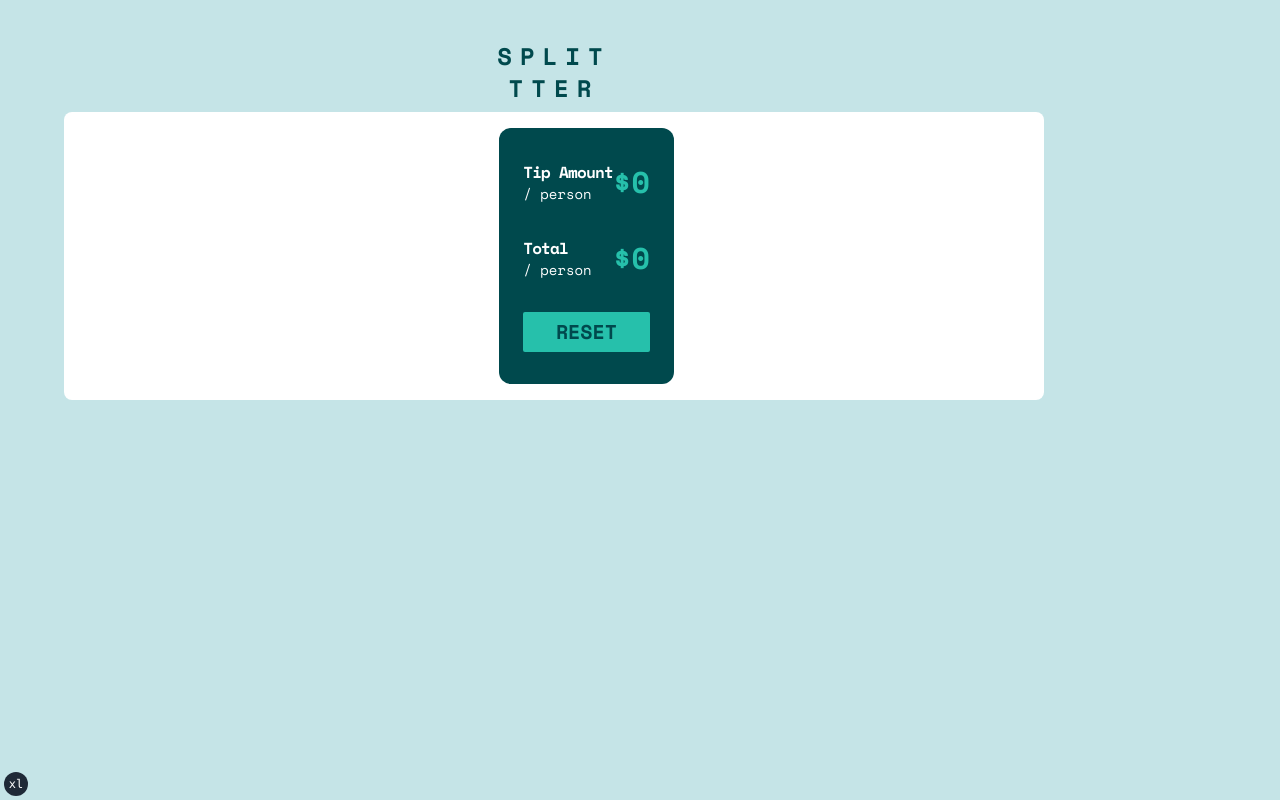
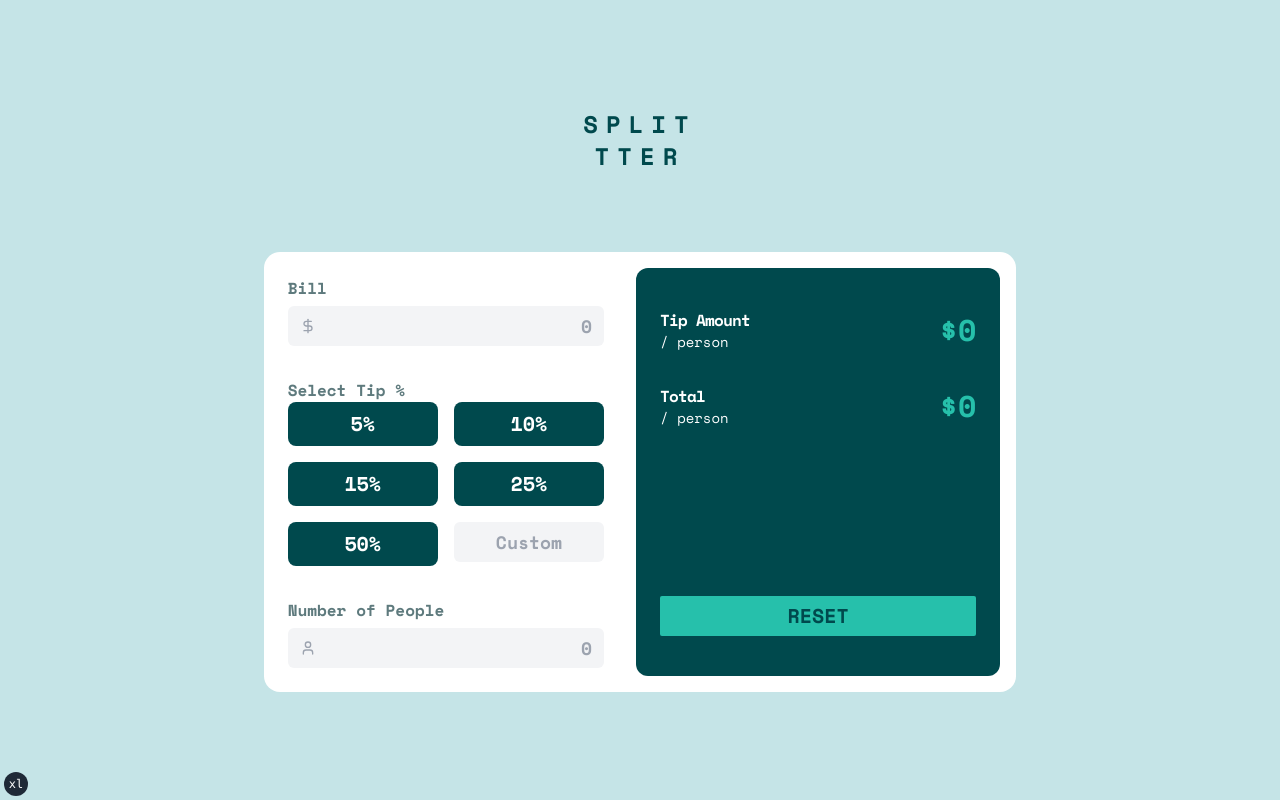
Before and after one commit to mohamedhadia/split-tter, a Next.js app: page / in a window 1280 px wide. Built offline with nearby package versions, Linux system fonts and the light colour scheme.

Commit message:
feat(form): add form state and fns

```diff
--- a/app/page.tsx
+++ b/app/page.tsx
@@ -1,28 +1,71 @@
 "use client"
 
+import { useState } from "react"
+
 import { Button } from "@/components/ui/button"
+import TipForm from "@/components/TipForm"
 import TipRow from "@/components/TipRow"
 
 export default function IndexPage() {
+  const [tipValue, setTipValue] = useState<number>(0)
+  const [formData, setFormData] = useState({
+    bill: "",
+    noOfPeople: "",
+    custom: "",
+  })
+
+  const handleTipSelect = (tip: number) => {
+    setTipValue(tip)
+    setFormData((prev) => {
+      return { ...prev, custom: "" }
+    })
+  }
+
+  const handleChange = (e: React.ChangeEvent<HTMLInputElement>) => {
+    const { name, value } = e.target
+    setFormData((prev) => {
+      return { ...prev, [name]: value }
+    })
+    if (name === "custom") {
+      setTipValue(0)
+    }
+  }
+  console.log(formData, tipValue, "formData")
   return (
-    <section className="grid items-center gap-6 pb-8 pt-6 lg:container md:py-10">
-      <div className="flex max-w-[980px] flex-col items-center gap-2">
+    <section className="grid h-screen place-items-center items-center gap-6 pb-8 pt-6 lg:container md:py-10">
+      <div className="flex max-w-[980px] flex-col items-center gap-20">
         <h1 className="text-center text-2xl font-bold uppercase tracking-[0.5rem] text-secondary">
           split
           <br />
           tter
         </h1>
 
-        <div className="flex w-full flex-col justify-center rounded-lg bg-white p-4 lg:flex-row">
-          <div className="p-2"> first</div>
-          <div className="space-y-8 rounded-xl bg-secondary p-6 py-8">
-            <TipRow name="Tip Amount" amount={0} />
-            <TipRow name="Total" amount={0} />
-            <Button className="w-full rounded-sm text-xl font-bold uppercase text-secondary">
+        <form className="flex w-full flex-col justify-center gap-6 rounded-2xl bg-white p-4 lg:flex-row">
+          <div className="flex-1 space-y-8 p-2">
+            <TipForm
+              tipValue={tipValue}
+              setTipValue={setTipValue}
+              handleTipSelect={handleTipSelect}
+              handleChange={handleChange}
+              formData={formData}
+            />
+          </div>
+          <div className="flex flex-1 flex-col justify-between space-y-8 rounded-xl bg-secondary p-6 py-10">
+            <div className="space-y-8">
+              <TipRow name="Tip Amount" amount={0} />
+              <TipRow name="Total" amount={0} />
+            </div>
+            <Button
+              onClick={() => {
+                // reset form data
+                document.forms[0].reset()
+              }}
+              className="w-full rounded-sm text-xl font-bold uppercase text-secondary"
+            >
               Reset
             </Button>
           </div>
-        </div>
+        </form>
       </div>
     </section>
   )
```
